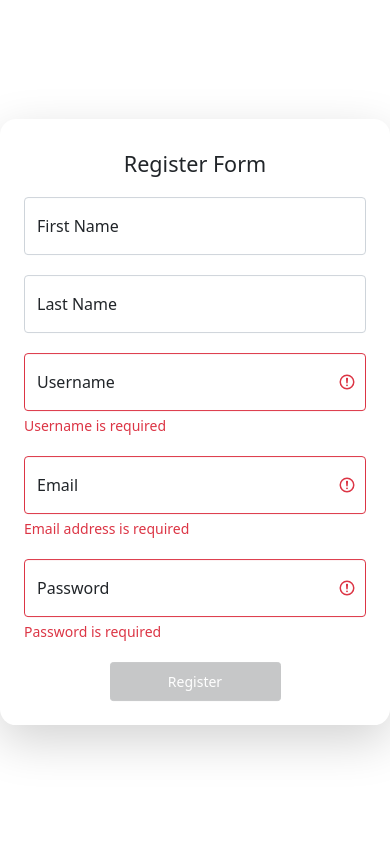
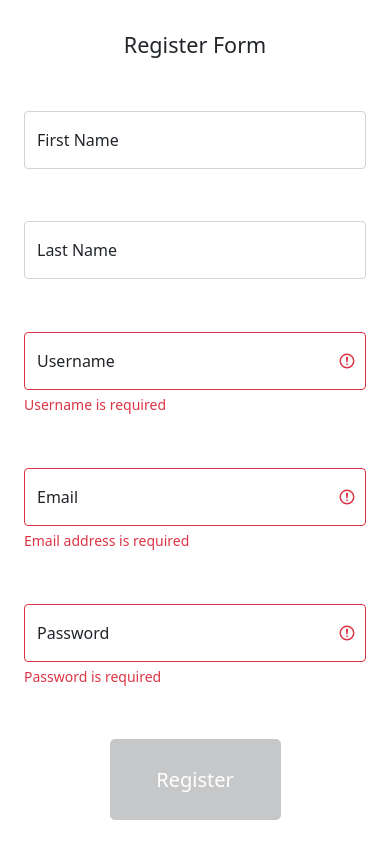
Before and after one commit to waylonturbes/what-to-do-planner, a React (Create React App) app in the folder client/: page /auth in a window 390 px wide. Built offline with nearby package versions, Linux system fonts and the light colour scheme.

Commit message:
Register form is now fully responsive

```diff
--- a/client/src/components/forms/RegisterForm/RegisterForm.jsx
+++ b/client/src/components/forms/RegisterForm/RegisterForm.jsx
@@ -182,8 +182,8 @@ function RegisterForm() {
           type="button"
           className={
             (submitDisabled === true)
-              ? "btn p-2 btn-dark btn-sm opacity-25"
-              : "btn p-2 btn-success btn-sm"
+              ? "btn p-2 btn-dark btn-lg opacity-25"
+              : "btn p-2 btn-lg btn-success"
           }
         >
           Register
--- a/client/src/styles/container.css
+++ b/client/src/styles/container.css
@@ -1,9 +1,11 @@
 .container-custom {
-  width: 40rem;
+  width: 36rem;
   border-radius: 1rem;
 }
 @media (max-width: 576px) {
   .container-custom {
     width: 100%;
+    border-radius: 0;
+    height: 100%;
   }
 }
```
